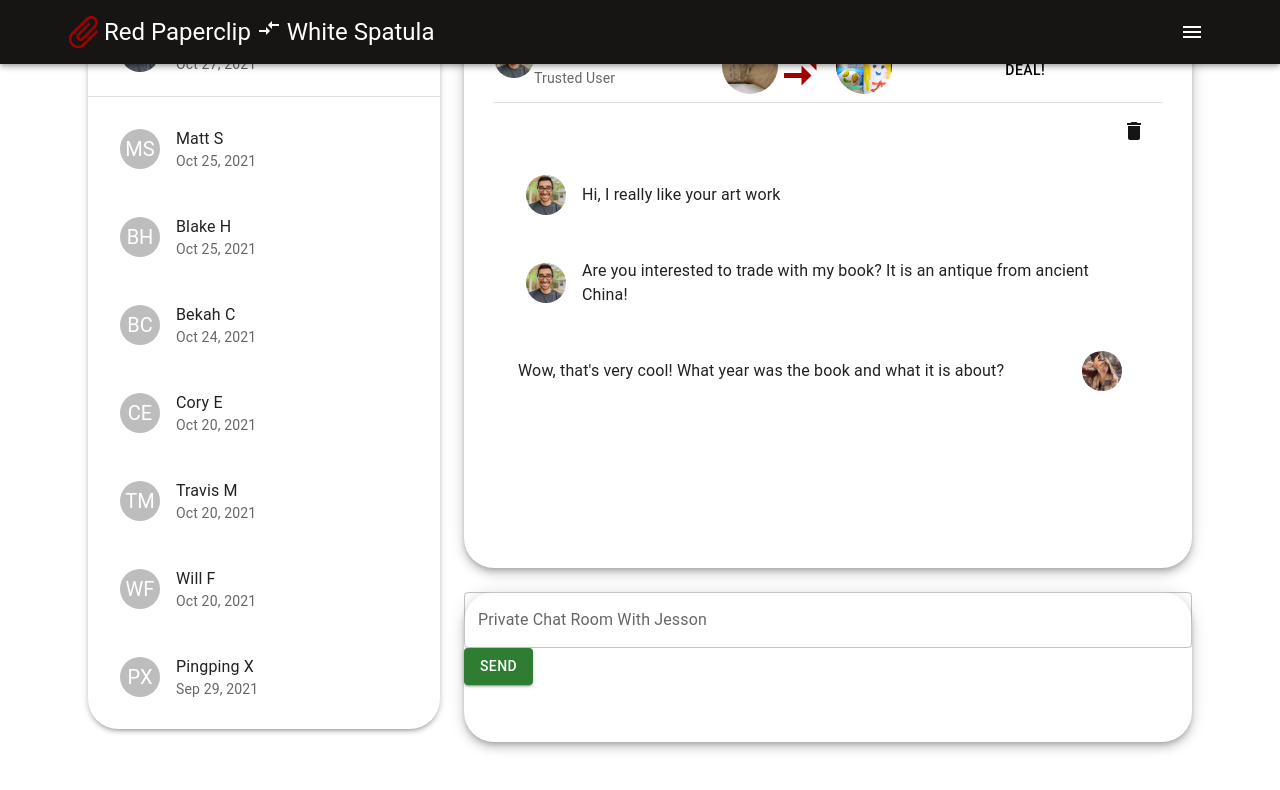
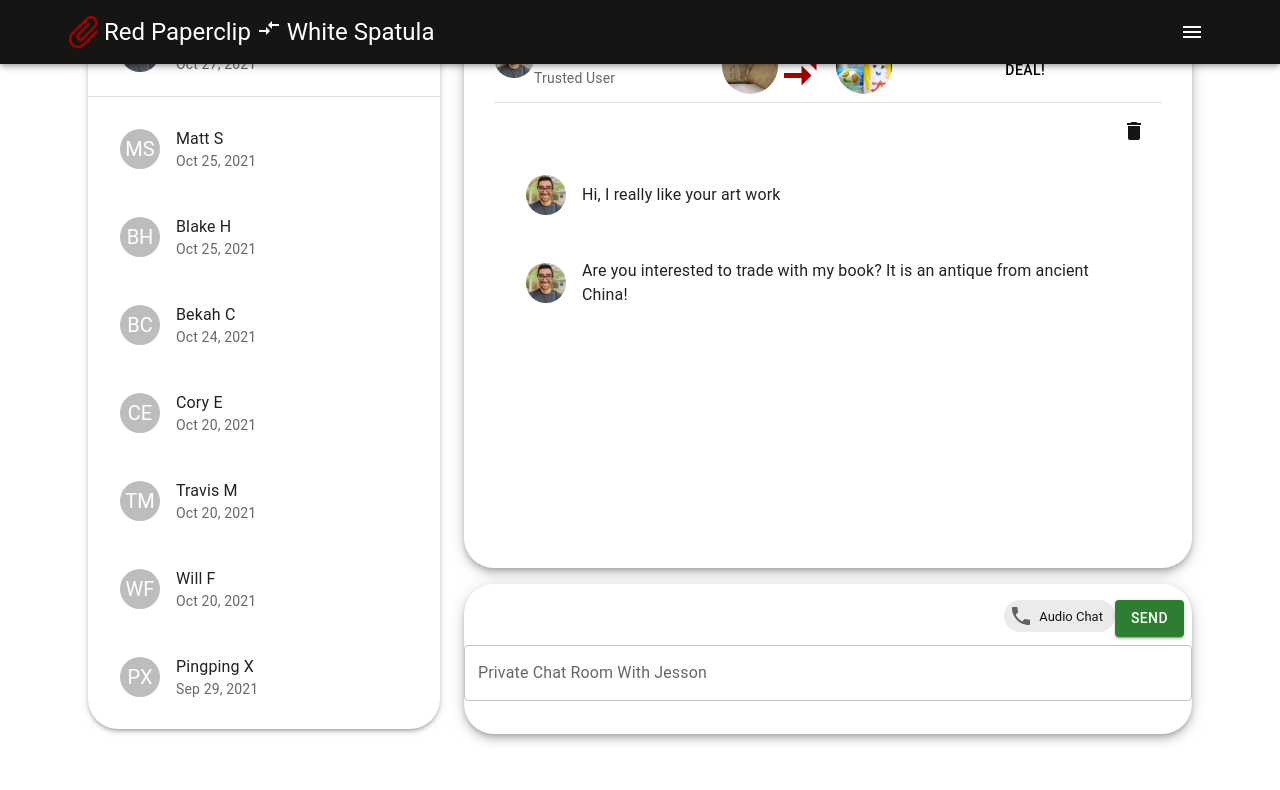
Before and after one commit to hratx-blue-ocean/red-paperclip, a React app: page /chat in a window 1280 px wide. Shown: the top 790 px of the page. Built offline with nearby package versions, Linux system fonts and the light colour scheme; no server answers; the HTML template or start-up script is replaced by a standard one.

Commit message:
moved user input text from left to right and added padding to make it looks nicer

```diff
--- a/client/src/Components/Chat/AddChat.js
+++ b/client/src/Components/Chat/AddChat.js
@@ -15,6 +15,7 @@ const useStyles = makeStyles(() => ({
   root: {
     flexGrow: 1,
   },
+  sendButton: { display: 'flex', justifyContent: 'flex-end' },
   hover2: {
     color: '#ffffff',
     '&:hover': {
@@ -44,10 +45,36 @@ export default function AddChat({ chatsWithJesson, setChatsWithJesson }) {
     const newMessage = [2, 1, chatText, Date.now()];
     console.log('from addChat:', chatsWithJesson);
     setChatsWithJesson([...chatsWithJesson, newMessage]);
+    setChatText('');
   }
   return (
     <Paper elevation={6} style={{ height: 150, borderRadius: 30 }}>
+      <Grid container spacing={1}>
+        <Grid item xs={12}>
           <form className="addChat" onSubmit={handleSubmit}>
+            <Box
+              sx={{
+                display: 'flex',
+                justifyContent: 'flex-end',
+                m: 1,
+                bgcolor: 'background.paper',
+                borderRadius: 30,
+              }}
+            >
+              <Chip
+                className={classes.hover1}
+                icon={<MdPhone />}
+                label="Audio Chat"
+              />
+              <Button
+                className={classes.sendButton}
+                variant="contained"
+                color="success"
+                type="submit"
+              >
+                Send
+              </Button>
+            </Box>
             <TextField
               fullWidth
               id="fullWidth"
@@ -57,10 +84,9 @@ export default function AddChat({ chatsWithJesson, setChatsWithJesson }) {
               value={chatText}
               onInput={(e) => setChatText(e.target.value)}
             />
-        <Button variant="contained" color="success" type="submit">
-          Send
-        </Button>
           </form>
+        </Grid>
+      </Grid>
       {/* <Box
         sx={{
           display: 'flex',
--- a/client/src/Components/Chat/ChatConversation.js
+++ b/client/src/Components/Chat/ChatConversation.js
@@ -25,6 +25,11 @@ import artWork from './img/artWork.jpeg';
 const useStyles = makeStyles(() => ({
   root: {
     flexGrow: 1,
+  },
+  userText: {
+    display: 'flex',
+    justifyContent: 'flex-end',
+    padding: 20,
   },
   hover2: {
     color: '#ffffff',
@@ -127,7 +132,7 @@ export default function ChatConversation({
             }}
           >
             <ListItem>
-              <ListItemText primary={message[2]} />
+              <ListItemText className={classes.userText} primary={message[2]} />
               <ListItemAvatar>
                 <Avatar alt="Pingping X" src={Pingping} />
               </ListItemAvatar>
--- a/client/src/Components/Chat/ChatRoom.js
+++ b/client/src/Components/Chat/ChatRoom.js
@@ -13,12 +13,6 @@ export default function ChatRoom() {
       2,
       'Are you interested to trade with my book? It is an antique from ancient China!',
       1634948687,
-    ],
-    [
-      2,
-      1,
-      "Wow, that's very cool! What year was the book and what it is about?",
-      1634948688,
     ],
   ]);
   const [chatText, setChatText] = useState('');
```
Also changed, not shown: client/src/Components/Chat/ChatListEntry.js (+17 -17 lines), client/src/Components/Chat/Chats.js (deleted, +0 -24 lines). Lines whose indentation alone changed are shown as unchanged.
